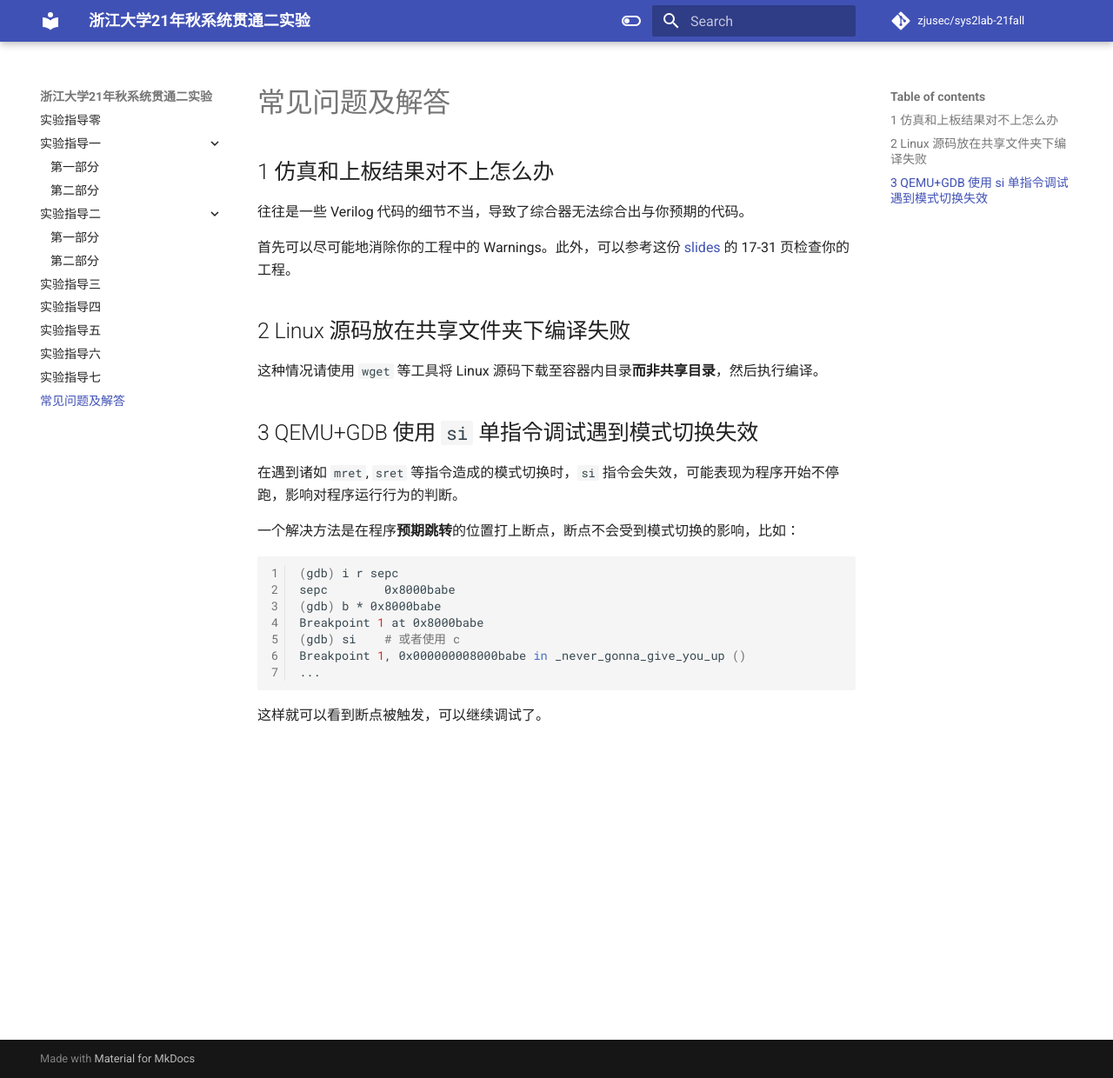
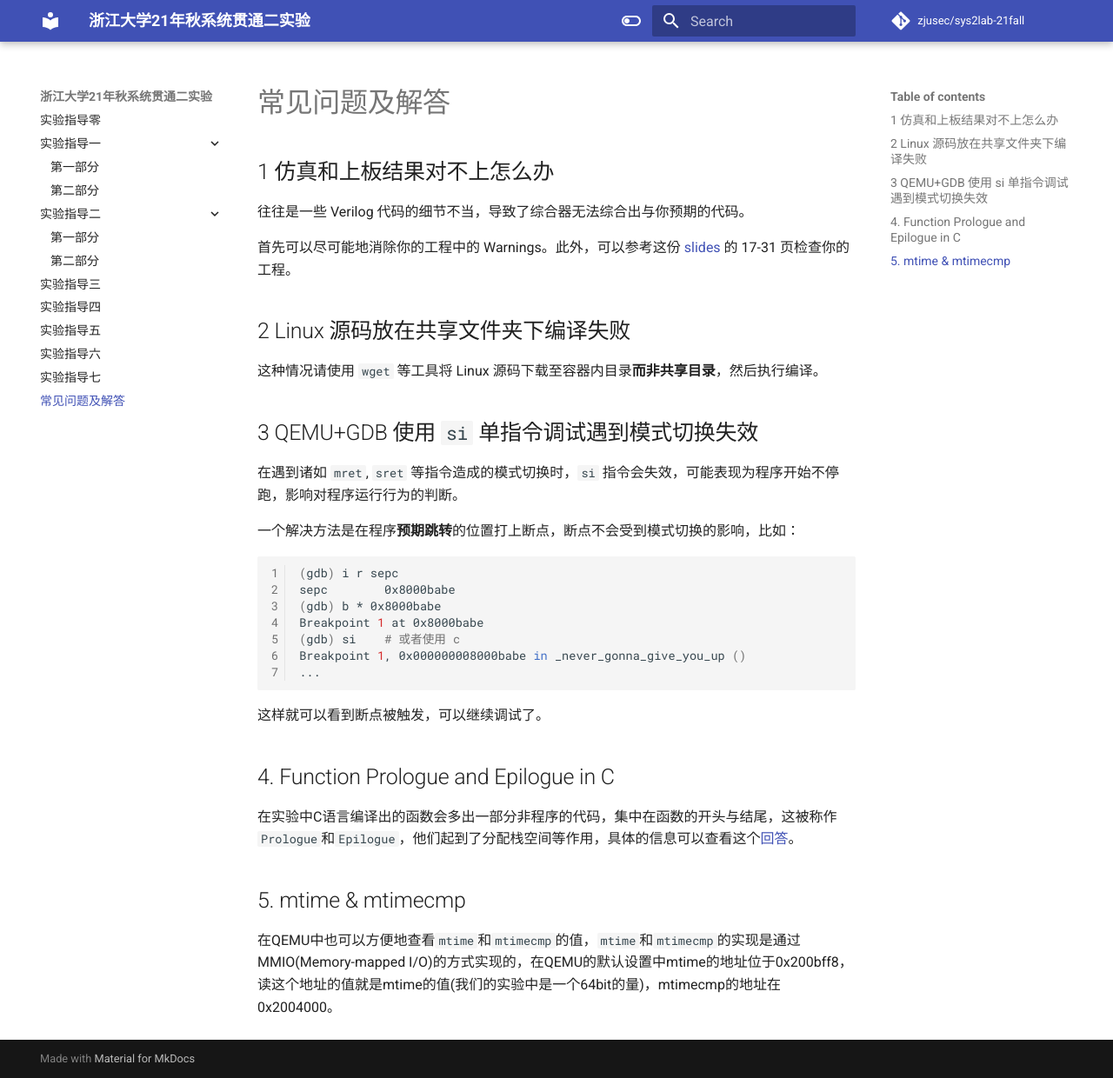
Before and after one commit to zhzh2001/ZJU-rv64os, an MkDocs documentation site: the page built from docs/faq.md, in a window 1280 px wide and 1240 px high. Shown: the whole window at 87% size. Built offline with MkDocs 1.6.1 and Material for MkDocs 9.7.7, drawn with Linux system fonts in a browser that asks for light colours.

Commit message:
[faq] update faq.md

````diff
--- a/docs/faq.md
+++ b/docs/faq.md
@@ -27,3 +27,11 @@ Breakpoint 1, 0x000000008000babe in _never_gonna_give_you_up ()
 ```
 
 这样就可以看到断点被触发，可以继续调试了。
+
+## 4. Function Prologue and Epilogue in C
+
+在实验中C语言编译出的函数会多出一部分非程序的代码，集中在函数的开头与结尾，这被称作`Prologue`和`Epilogue`，他们起到了分配栈空间等作用，具体的信息可以查看这个[回答](https://stackoverflow.com/questions/14765406/function-prologue-and-epilogue-in-c)。
+
+## 5. mtime & mtimecmp
+
+在QEMU中也可以方便地查看`mtime`和`mtimecmp`的值，`mtime`和`mtimecmp`的实现是通过MMIO(Memory-mapped I/O)的方式实现的，在QEMU的默认设置中mtime的地址位于0x200bff8，读这个地址的值就是mtime的值(我们的实验中是一个64bit的量)，mtimecmp的地址在0x2004000。
````
